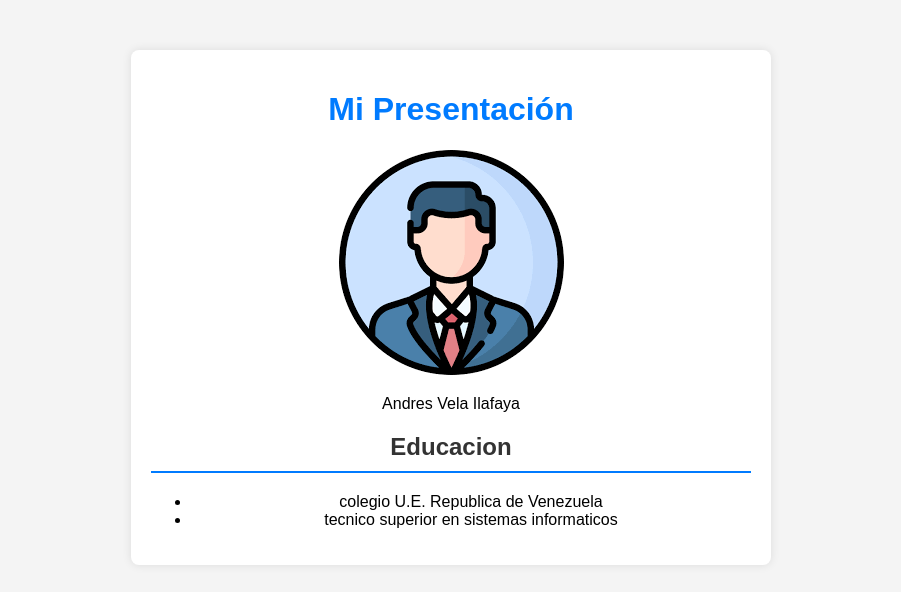
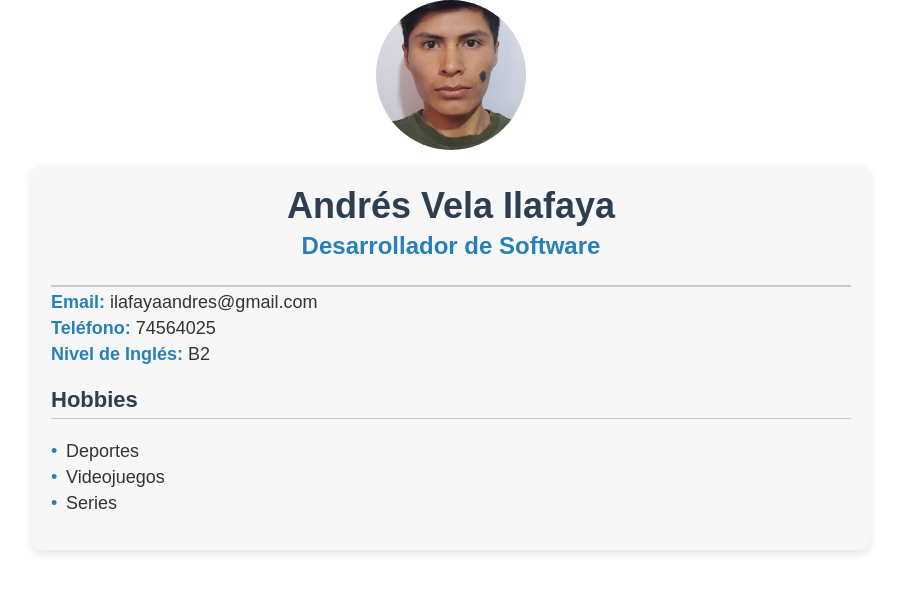
Before and after one commit to andres2177/presentation, a React (Create React App) app: page / in a window 1280 px wide. Shown: the top 592 px of the page, without its empty margins (189-1090 px from the left). Built offline with nearby package versions, Linux system fonts and the light colour scheme.

Commit message:
cambiar imagen,modificar estilos y el app.js

```diff
--- a/src/App.css
+++ b/src/App.css
@@ -1,54 +1,75 @@
-body {
-  background-color: #f4f4f4;
-  font-family: Arial, sans-serif;
+.curriculum-container {
+  max-width: 800px;
+  margin: 0 auto;
+  padding: 20px;
+  background-color: #f7f7f7;
+  border-radius: 10px;
+  box-shadow: 0 4px 8px rgba(0, 0, 0, 0.1);
+  font-family: 'Arial', sans-serif;
+  color: #333;
+}
+
+.header {
+  text-align: center;
+  border-bottom: 2px solid #ccc;
+  padding-bottom: 10px;
+}
+
+.header h1 {
+  font-size: 36px;
   margin: 0;
+  color: #2c3e50;
+}
+
+.header h2 {
+  font-size: 24px;
+  margin: 5px 0 15px 0;
+  color: #2980b9;
+}
+
+.contact-info {
+  margin-bottom: 20px;
+}
+
+.contact-info p {
+  font-size: 18px;
+  margin: 5px 0;
+}
+
+.contact-info strong {
+  color: #2980b9;
+}
+
+.hobbies h3 {
+  font-size: 22px;
+  color: #2c3e50;
+  border-bottom: 1px solid #ccc;
+  padding-bottom: 5px;
+}
+
+.hobbies ul {
+  list-style-type: none;
   padding: 0;
 }
 
-.App {
-  width: 600px; /* Ancho fijo */
-  margin: 50px auto; /* Centrado vertical y horizontal */
-  padding: 20px;
-  background-color: white;
-  border-radius: 8px;
-  box-shadow: 0 0 10px rgba(0, 0, 0, 0.1);
+.hobbies li {
+  font-size: 18px;
+  margin: 5px 0;
+  padding-left: 15px;
+  position: relative;
 }
 
-.App-header {
-  text-align: center;
+.hobbies li::before {
+  content: "•";
+  color: #2980b9;
+  position: absolute;
+  left: 0;
 }
-
-.profile-image {
-  width: 150px; /* Tamaño fijo */
-  height: 150px; /* Tamaño fijo */
-  border-radius: 50%; /* Forma circular */
-  margin: 20px 0;
+.profile-photo {
+  width: 150px;
+  height: 150px;
+  border-radius: 50%;
+  object-fit: cover;
+  margin: 0 auto 15px auto;
+  display: block;
 }
-
-.name {
-  font-size: 1.5rem; /* Tamaño de fuente fijo */
-  font-weight: bold;
-  color: #333;
-}
-
-h1 {
-  color: #007bff; /* Color para el título principal */
-}
-
-h2 {
-  border-bottom: 2px solid #007bff; /* Borde inferior */
-  padding-bottom: 10px;
-  color: #333;
-}
-
-.education-list {
-  list-style-type: none; /* Sin viñetas */
-  padding: 0;
-}
-
-.education-list li {
-  background-color: #e9ecef; /* Color de fondo para los ítems */
-  margin: 5px 0; /* Margen entre los ítems */
-  padding: 10px; /* Relleno interno */
-  border-radius: 5px; /* Bordes redondeados */
-}
--- a/src/App.js
+++ b/src/App.js
@@ -1,22 +1,38 @@
 import React from 'react';
 import './App.css';
-import foto_personal from './images/foto.png';
+import foto_personal from './images/mi_foto.jpg';
+function Curriculum() {
+  return (
+    <div className="curriculum-container">
+    <div className="header">
+      <h1>Andrés Vela Ilafaya</h1>
+      <h2>Desarrollador de Software</h2>
+    </div>
+
+    <div className="contact-info">
+      <p><strong>Email:</strong> ilafayaandres@gmail.com</p>
+      <p><strong>Teléfono:</strong> 74564025</p>
+      <p><strong>Nivel de Inglés:</strong> B2</p>
+    </div>
+
+    <div className="hobbies">
+      <h3>Hobbies</h3>
+      <ul>
+        <li>Deportes</li>
+        <li>Videojuegos</li>
+        <li>Series</li>
+      </ul>
+    </div>
+  </div>
+  );
+}
 
 function App() {
   return (
     <div className="App">
       <header className="App-header">
-        <h1>Mi Presentación</h1>
-        <img src={foto_personal} alt="perfil" />
-        <p>
-    Andres Vela Ilafaya
-        </p>
-        <h2>Educacion</h2>
-        <ul>
-          <li>colegio U.E. Republica de Venezuela</li>
-          <li>tecnico superior en sistemas informaticos</li>
-
-        </ul>
+      <img src={foto_personal} alt="Mi foto" className="profile-photo" />
+        <Curriculum />
       </header>
     </div>
   );
```
Also changed, not shown: src/images/foto.png (deleted), src/images/mi_foto.jpg (added).
